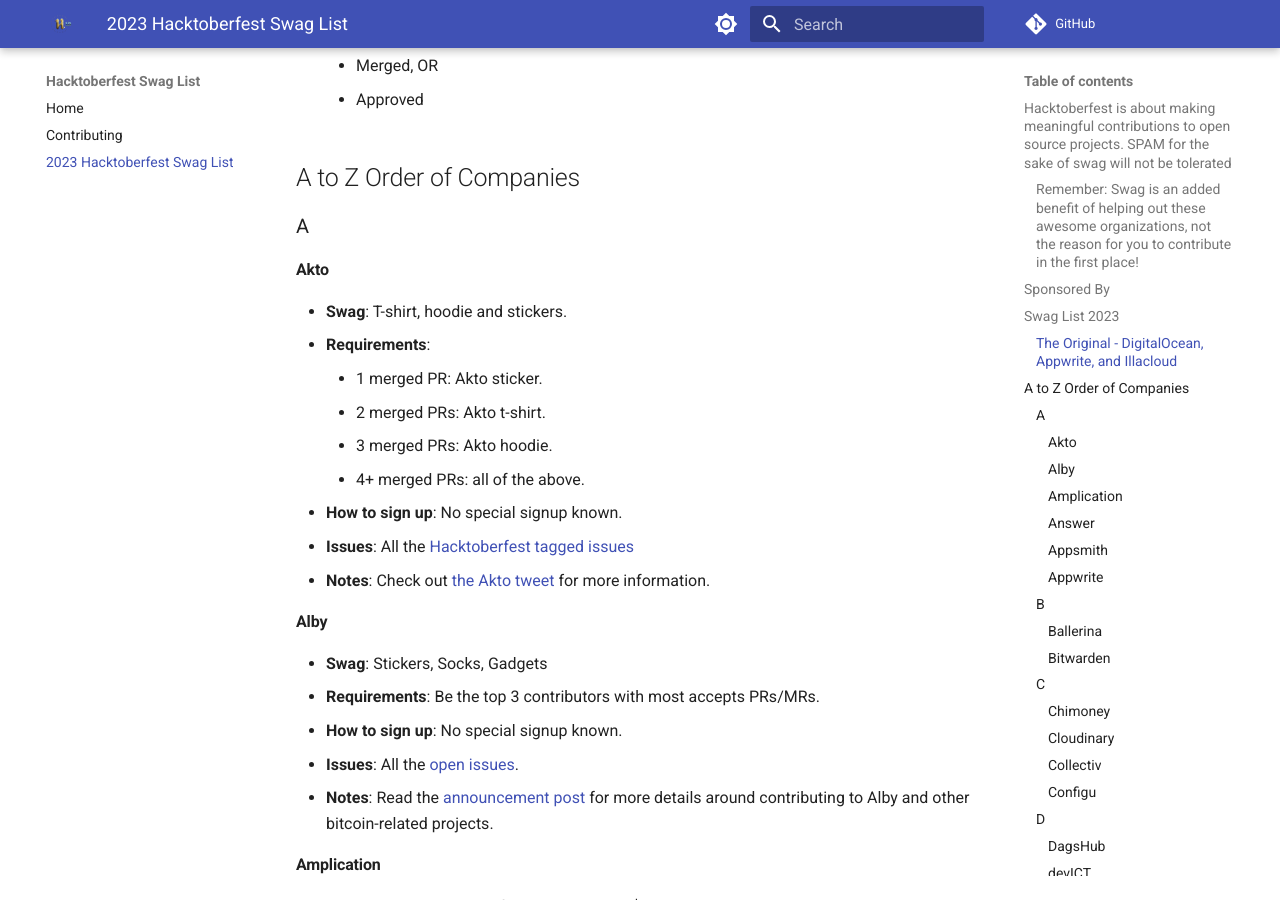
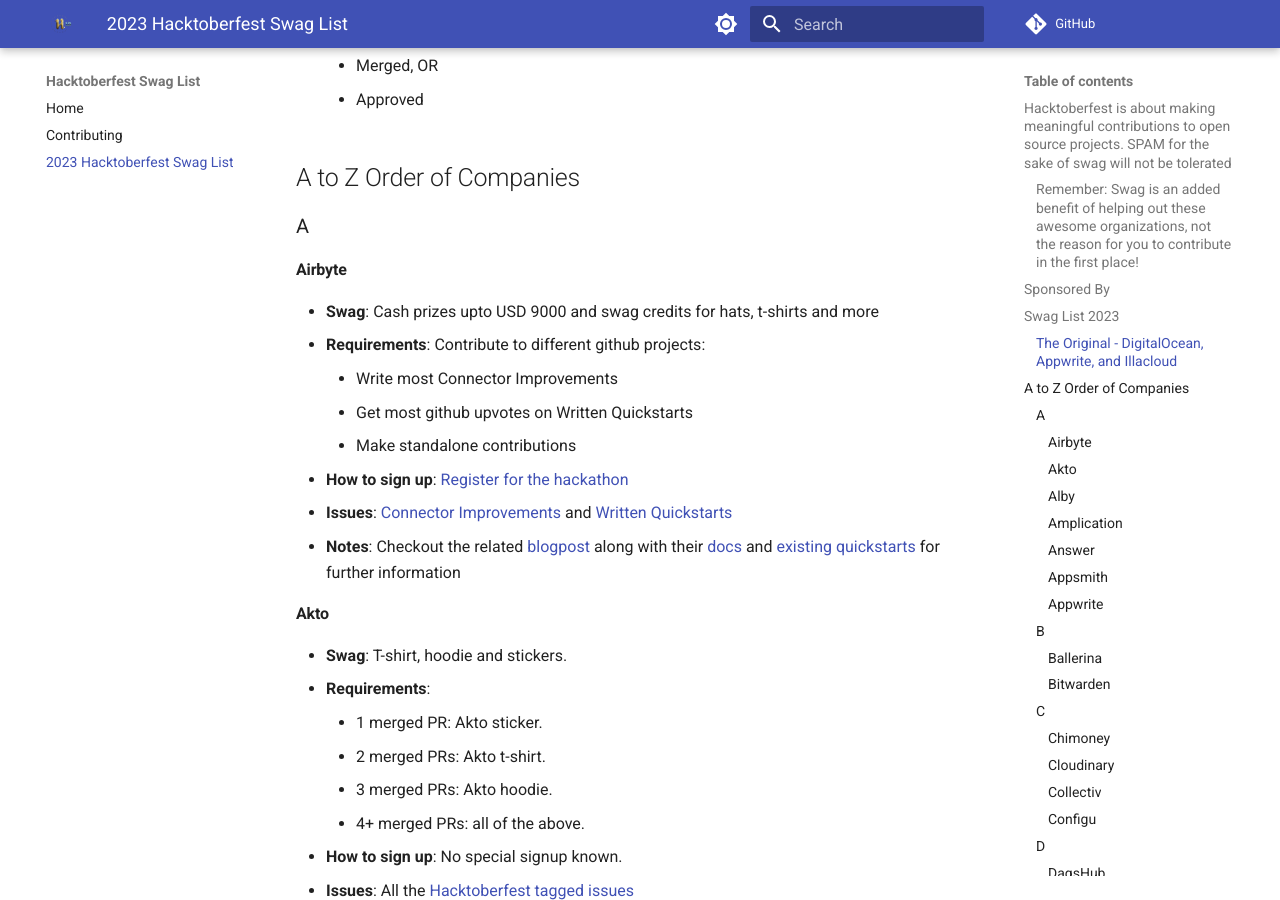
Before and after one commit to crweiner/hacktoberfest-swag-list, an MkDocs documentation site: the page built from docs/list.md, in a window 1280 px wide and 900 px high, scrolled down 1170 px. Built offline with MkDocs 1.6.1 and Material for MkDocs 9.7.7, drawn with Linux system fonts in a browser that asks for light colours; plug-ins that fetch from the network failed and are left out; comment, search, counter and statistics services are not loaded.

Commit message:
Resolves merges

```diff
--- a/docs/list.md
+++ b/docs/list.md
@@ -37,6 +37,17 @@
 ## A to Z Order of Companies
 
 ### A
+
+#### **Airbyte**
+
+- **Swag**: Cash prizes upto USD 9000 and swag credits for hats, t-shirts and more
+- **Requirements**: Contribute to different github projects:
+    - Write most Connector Improvements
+    - Get most github upvotes on Written Quickstarts
+    - Make standalone contributions
+- **How to sign up**: [Register for the hackathon](https://hashnode.com/hackathons/airbyte)
+- **Issues**: [Connector Improvements](https://github.com/orgs/airbytehq/projects/46) and [Written Quickstarts](https://github.com/orgs/airbytehq/projects/57)
+- **Notes**: Checkout the related [blogpost](https://airbyte.com/blog/announcing-airbytes-tentaculous-hacktoberfest-2023-edition) along with their [docs](https://docs.airbyte.com/connector-development/connector-builder-ui/overview) and [existing quickstarts](https://airbyte.com/quickstarts) for further information
 
 #### **Akto**
 
```
